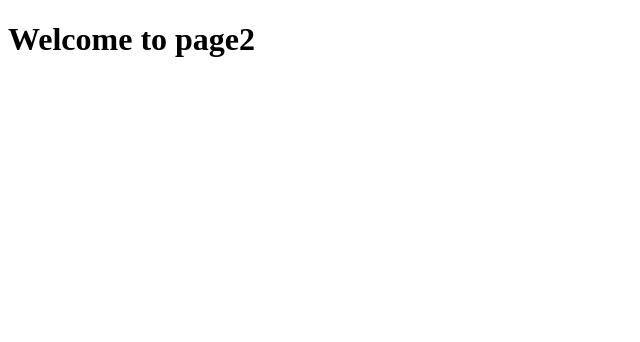
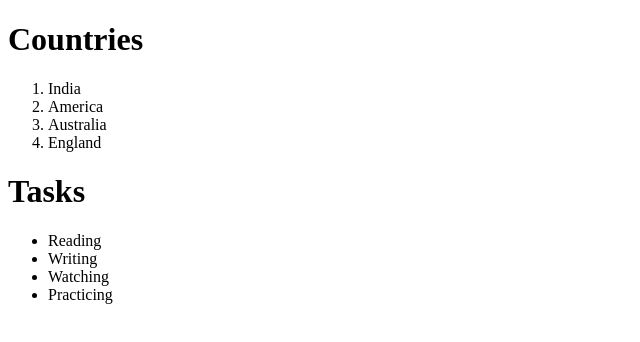
Before and after one commit to jaz2000/Web-Design-Challenge, a plain HTML site: page hello2.html in a window 1280 px wide. Shown: the whole page, without its empty margins (0-640 px from the left). Drawn offline with Linux system fonts and the light colour scheme.

Commit message:
ordered,unordered list -> hello2.html

```diff
--- a/hello2.html
+++ b/hello2.html
@@ -4,6 +4,21 @@
         <title>Page 2</title>
     </head>
     <body>
-        <h1>Welcome to page2</h1>
+        <!-- <h1>Welcome to page2</h1> -->
+        <h1>Countries</h1>
+        <ol>
+            <li>India</li>
+            <li>America</li>
+            <li>Australia</li>
+            <li>England</li>
+        </ol>
+
+        <h1>Tasks</h1>
+        <ul>
+            <li>Reading</li>
+            <li>Writing</li>
+            <li>Watching</li>
+            <li>Practicing</li>
+        </ul>
     </body>
 </html>
```
